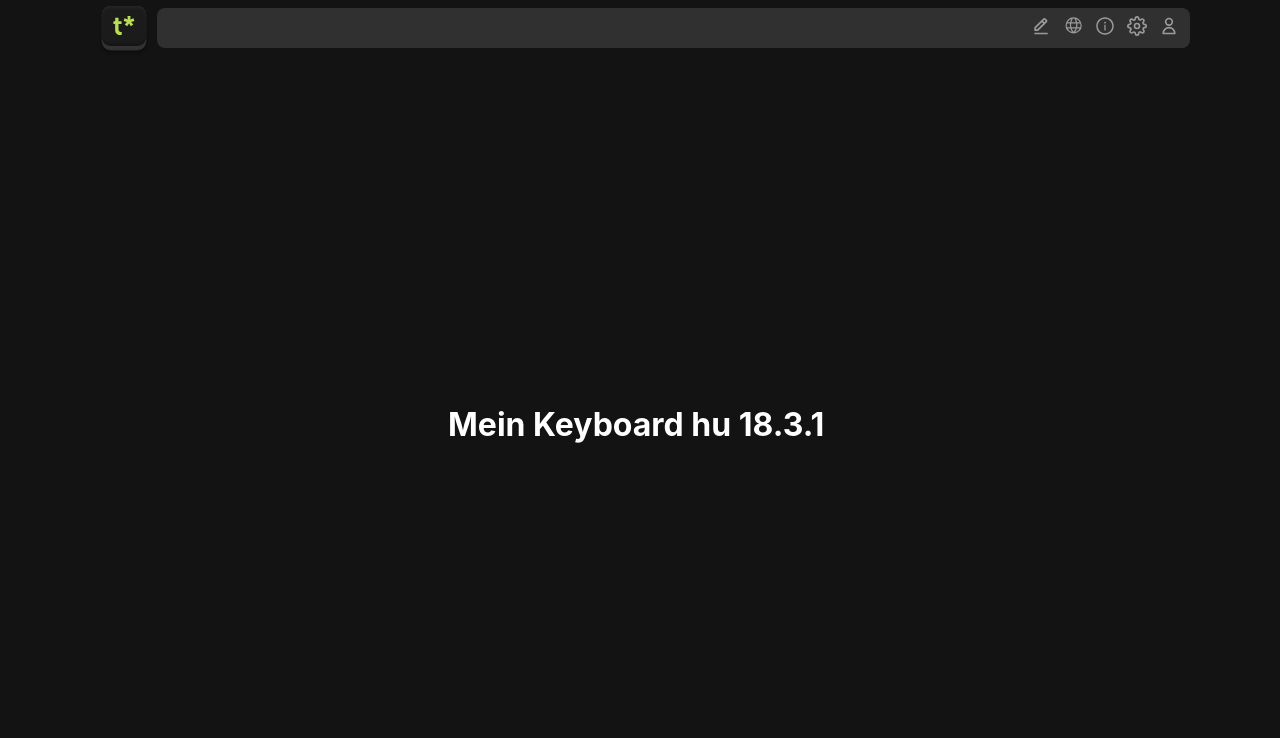
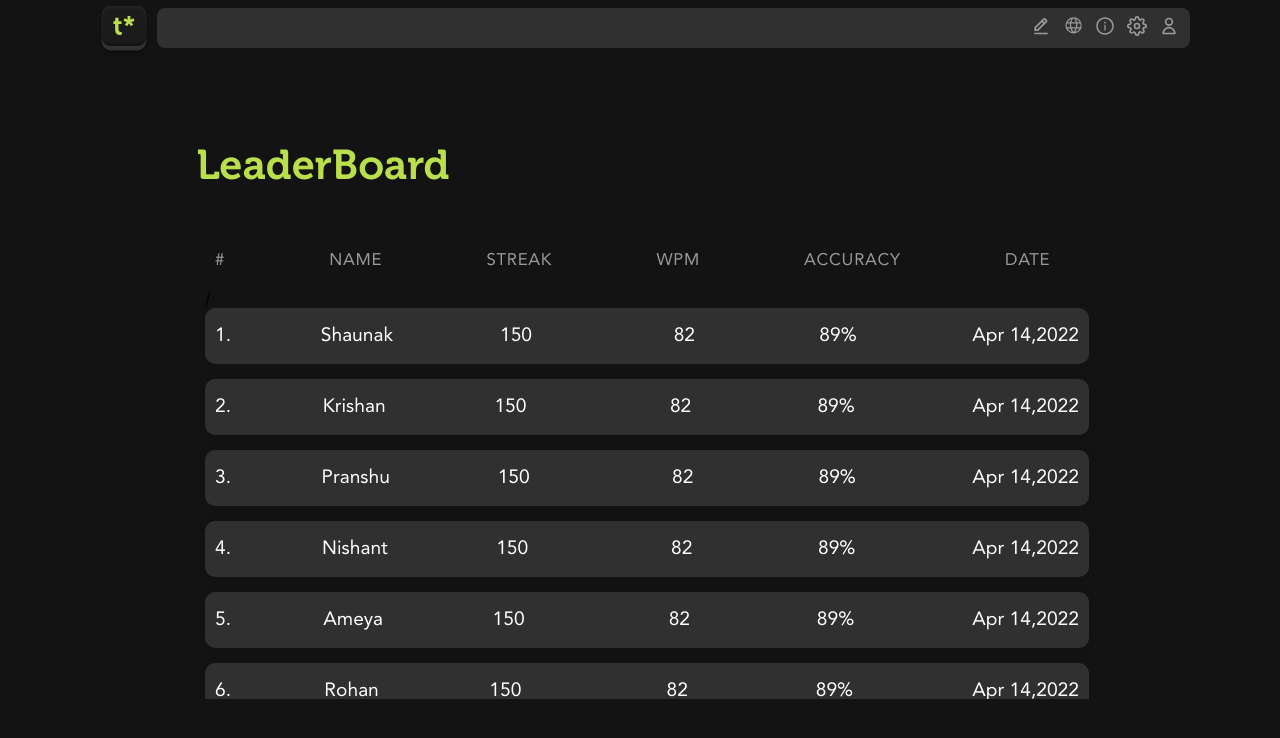
Before and after one commit to ITypoI/frontend, a React (Create React App) app: page /typo in a window 1280 px wide. Shown: the top 738 px of the page. Built offline with nearby package versions, Linux system fonts and the light colour scheme.

Commit message:
Done with the LeaderBoard Page frontend part

```diff
--- a/src/App.js
+++ b/src/App.js
@@ -3,16 +3,18 @@ import "./App.css";
 import LandingPage from "./components/LandingPage/LandingPage";
 import TypingPage from "./components/TypingPage/TypingPage";
 import { BrowserRouter, Routes, Route } from "react-router-dom";
+import LeaderBoard from "./components/LeaderBoard/LeaderBoard";
 
 function App() {
   return (
     <Fragment>
-      <BrowserRouter>
+      {/* <BrowserRouter>
         <Routes>
           <Route path="/" element={<LandingPage></LandingPage>} />
           <Route path="/typo" element={<TypingPage></TypingPage>} />
         </Routes>
-      </BrowserRouter>
+      </BrowserRouter> */}
+      <LeaderBoard></LeaderBoard>
     </Fragment>
   );
 }
--- /dev/null
+++ b/src/Components/LeaderBoard/LeaderBoard.css
@@ -0,0 +1,167 @@
+@font-face {
+  font-family: "Museo700-Regular";
+  src: url(../LandingPage/Museo700-Regular.otf) format("truetype");
+}
+
+@font-face {
+  font-family: "AvenirLTStd-Roman";
+  src: url(../LandingPage/AvenirLTStd-Roman.otf) format("truetype");
+}
+
+.LeaderBoard_mainDiv {
+  position: absolute;
+  top: 0;
+  bottom: 0;
+  right: 0;
+  left: 0;
+  background-color: #131313;
+  overflow: hidden;
+}
+
+.contentDiv {
+  /* border: 2px solid yellow; */
+  position: relative;
+  top: 14%;
+}
+
+.contentDiv .content-first {
+  max-width: 1000px;
+  margin-left: auto;
+  margin-right: auto;
+  padding-right: 10px;
+  position: relative;
+  left: 4.8%;
+}
+
+.contentDiv .content-first h1 {
+  font-family: "Museo700-Regular", serif;
+  color: #b9e04c;
+  font-size: 2.6rem;
+}
+
+.contentDiv .content-first h2 {
+  padding-top: 2%;
+  font-family: "Museo700-Regular", serif;
+  color: #a8a8a8;
+  font-size: 1.5rem;
+}
+
+.container {
+  max-width: 1000px;
+  margin-left: auto;
+  margin-right: auto;
+  padding-left: 60px;
+  padding-right: 10px;
+  /* border: 2px solid purple; */
+  height: 480px;
+  overflow-y: auto;
+  overflow-x: hidden;
+  margin-top: -3%;
+}
+
+.responsiveTable li {
+  border-radius: 10px;
+  padding: 16px 10px;
+  display: flex;
+  justify-content: space-between;
+  margin-bottom: 15px;
+}
+
+.responsiveTable .table-header {
+  margin-bottom: 1px;
+  position: sticky;
+  z-index: 2;
+  top: 0;
+}
+
+.responsiveTable .table-header div {
+  color: #9a9a9a;
+  font-size: larger;
+  font-family: "AvenirLTStd-Roman", sans-serif;
+}
+
+.responsiveTable .table-row,
+.table-row1 div {
+  color: #ffffff;
+  font-size: larger;
+  font-family: "AvenirLTStd-Roman", sans-serif;
+}
+
+.responsiveTable .table-header {
+  background-color: #131313;
+  font-size: 14px;
+  width: 87%;
+  text-transform: uppercase;
+  letter-spacing: 0.05em;
+}
+
+.table-row {
+  background-color: #303030;
+  box-shadow: 0px 0px 9px 0px rgba(0, 0, 0, 0.1);
+  width: 90%;
+  z-index: -1;
+}
+.table-row1 {
+  background-color: #9a9a9a;
+  width: 90%;
+  box-shadow: 0px 0px 9px 0px rgba(0, 0, 0, 0.1);
+}
+.table-row1 .col-2 {
+  position: relative;
+  right: 3%;
+}
+.table-row .col-2 {
+  position: relative;
+  right: 3%;
+}
+
+.table-row1 .col-3 {
+  position: relative;
+  right: 4%;
+}
+.table-row1 .col-4 {
+  position: relative;
+  right: 1%;
+}
+.table-row1 .col-5 {
+  position: relative;
+}
+.table-row .col-3 {
+  position: relative;
+  right: 4%;
+}
+.table-row .col-4 {
+  position: relative;
+  right: 1%;
+}
+.table-row .col-5 {
+  position: relative;
+}
+
+/* width */
+::-webkit-scrollbar {
+  width: 5px;
+}
+
+/* Track */
+::-webkit-scrollbar-track {
+  border-radius: 10px;
+}
+
+/* Handle */
+::-webkit-scrollbar-thumb {
+  background: #d9d9d9;
+  border-radius: 10px;
+}
+
+/* Handle on hover */
+::-webkit-scrollbar-thumb:hover {
+  background: gray;
+}
+
+.table-header-div {
+  position: sticky;
+  top: 0;
+  z-index: 1;
+  background-color: #131313;
+}
--- /dev/null
+++ b/src/Components/LeaderBoard/LeaderBoard.js
@@ -0,0 +1,176 @@
+import React from "react";
+import Navbar from "../Navbar/Navbar";
+import "./LeaderBoard.css";
+
+const LeaderBoard = () => {
+  return (
+    <div class="LeaderBoard_mainDiv">
+      <Navbar></Navbar>
+      <div className="contentDiv">
+        <div className="content-first">
+          <h1>LeaderBoard</h1>
+          <h2>{/* 15<span>s</span>/30<span>s</span>/60<span>s</span> */}</h2>
+        </div>
+        <div className="LeaderBoard-Table">
+          <div className="container">
+            <ul className="responsiveTable">
+              <div className="table-header-div">
+                <li className="table-header">
+                  <div className="col-1">#</div>
+                  <div className="col-2">Name</div>
+                  <div className="col-3">Streak</div>
+                  <div className="col-4">wpm</div>
+                  <div className="col-5">Accuracy</div>
+                  <div className="col-6">Date</div>
+                </li>
+                /
+              </div>
+              <li className="table-row">
+                <div className="col-1" data-label="#">
+                  1.
+                </div>
+                <div className="col-2" data-label="Name">
+                  Shaunak
+                </div>
+                <div className="col-3" data-label="Streak">
+                  150
+                </div>
+                <div className="col-4" data-label="wpm">
+                  82
+                </div>
+                <div className="col-5" data-label="Accuracy">
+                  89%
+                </div>
+                <div className="col-6" data-label="Date">
+                  Apr 14,2022
+                </div>
+              </li>
+              <li className="table-row">
+                <div className="col-1" data-label="#">
+                  2.
+                </div>
+                <div className="col-2" data-label="Name">
+                  Krishan
+                </div>
+                <div className="col-3" data-label="Streak">
+                  150
+                </div>
+                <div className="col-4" data-label="wpm">
+                  82
+                </div>
+                <div className="col-5" data-label="Accuracy">
+                  89%
+                </div>
+                <div className="col-6" data-label="Date">
+                  Apr 14,2022
+                </div>
+              </li>
+              <li className="table-row">
+                <div className="col-1" data-label="#">
+                  3.
+                </div>
+                <div className="col-2" data-label="Name">
+                  Pranshu
+                </div>
+                <div className="col-3" data-label="Streak">
+                  150
+                </div>
+                <div className="col-4" data-label="wpm">
+                  82
+                </div>
+                <div className="col-5" data-label="Accuracy">
+                  89%
+                </div>
+                <div className="col-6" data-label="Date">
+                  Apr 14,2022
+                </div>
+              </li>
+              <li className="table-row">
+                <div className="col-1" data-label="#">
+                  4.
+                </div>
+                <div className="col-2" data-label="Name">
+                  Nishant
+                </div>
+                <div className="col-3" data-label="Streak">
+                  150
+                </div>
+                <div className="col-4" data-label="wpm">
+                  82
+                </div>
+                <div className="col-5" data-label="Accuracy">
+                  89%
+                </div>
+                <div className="col-6" data-label="Date">
+                  Apr 14,2022
+                </div>
+              </li>
+              <li className="table-row">
+                <div className="col-1" data-label="#">
+                  5.
+                </div>
+                <div className="col-2" data-label="Name">
+                  Ameya
+                </div>
+                <div className="col-3" data-label="Streak">
+                  150
+                </div>
+                <div className="col-4" data-label="wpm">
+                  82
+                </div>
+                <div className="col-5" data-label="Accuracy">
+                  89%
+                </div>
+                <div className="col-6" data-label="Date">
+                  Apr 14,2022
+                </div>
+              </li>
+              <li className="table-row">
+                <div className="col-1" data-label="#">
+                  6.
+                </div>
+                <div className="col-2" data-label="Name">
+                  Rohan
+                </div>
+                <div className="col-3" data-label="Streak">
+                  150
+                </div>
+                <div className="col-4" data-label="wpm">
+                  82
+                </div>
+                <div className="col-5" data-label="Accuracy">
+                  89%
+                </div>
+                <div className="col-6" data-label="Date">
+                  Apr 14,2022
+                </div>
+              </li>
+              <li className="table-row">
+                <div className="col-1" data-label="#">
+                  7.
+                </div>
+                <div className="col-2" data-label="Name">
+                  Sharansh
+                </div>
+                <div className="col-3" data-label="Streak">
+                  150
+                </div>
+                <div className="col-4" data-label="wpm">
+                  82
+                </div>
+                <div className="col-5" data-label="Accuracy">
+                  89%
+                </div>
+                <div className="col-6" data-label="Date">
+                  Apr 14,2022
+                </div>
+              </li>
+            </ul>
+          </div>
+        </div>
+      </div>
+    </div>
+  );
+};
+
+export default LeaderBoard;
--- a/src/Components/TypingPage/TypingPage.css
+++ b/src/Components/TypingPage/TypingPage.css
@@ -5,9 +5,9 @@
   left: 35%;
   transform: translate(-20%, -20%);
 }
-.mainDiv {
+/* .mainDiv {
   overflow: hidden;
-}
+} */
 .Fade {
   border: 2px solid green;
 }
```
